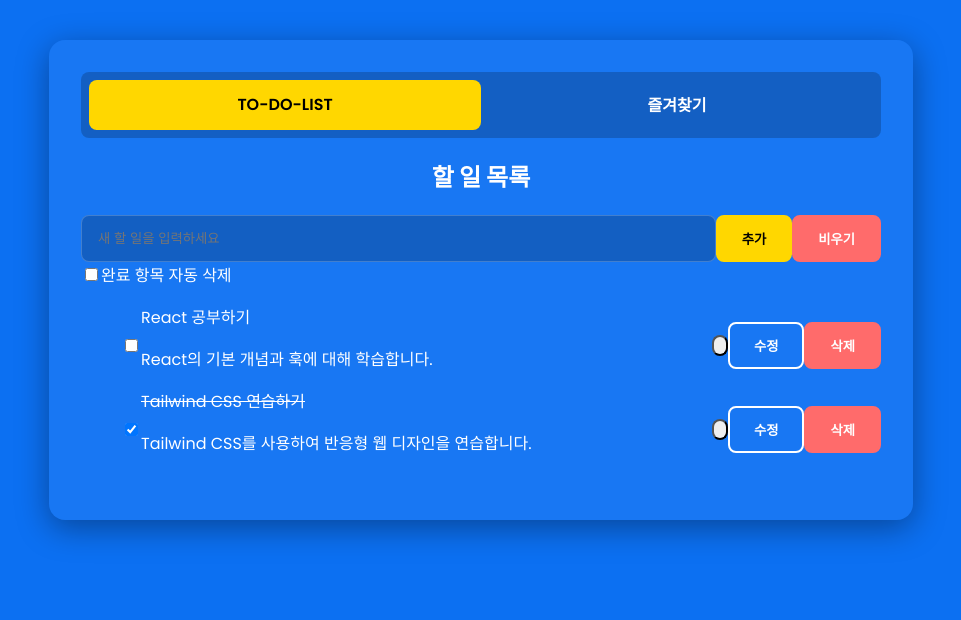
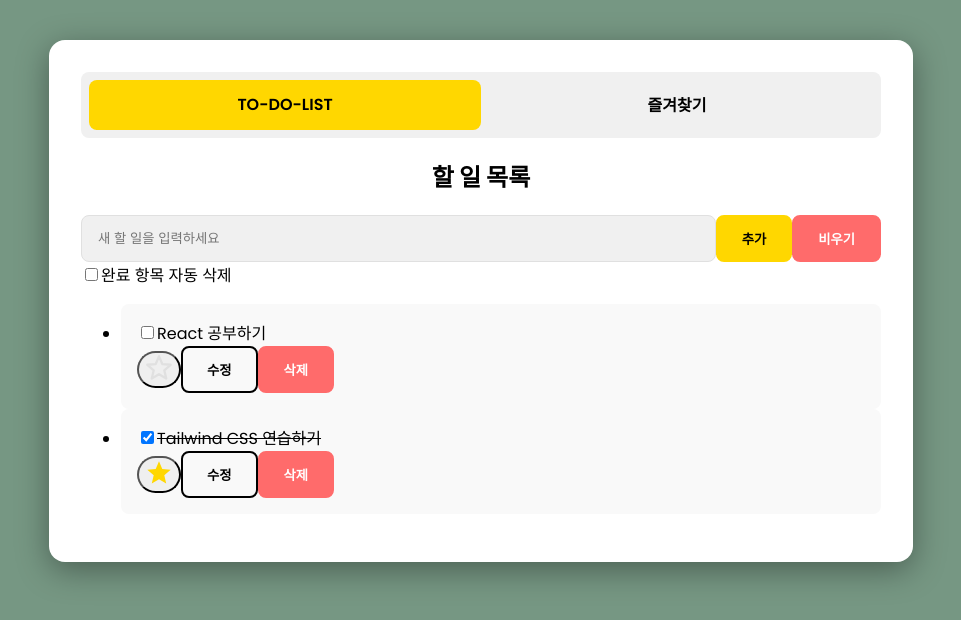
Before and after one commit to khs61254/Favorites_and_To-do-list, a React (Vite) app in the folder Favorites_and_To-do-list/: page / in a window 1280 px wide. Shown: the top 620 px of the page, without its empty margins (159-1120 px from the left). Built offline with nearby package versions, Linux system fonts and the light colour scheme.

Commit message:
GUI 2차 수정

```diff
--- a/Favorites_and_To-do-list/src/ModernDesign.css
+++ b/Favorites_and_To-do-list/src/ModernDesign.css
@@ -1,21 +1,22 @@
 :root {
-  --background-color: #0C70F2;
-  --card-background-color: rgba(255, 255, 255, 0.05);
-  --text-color: #FFFFFF;
+  --background-color: #769783;
+  --card-background-color: #FFFFFF;
+  --text-color-on-dark: #FFFFFF;
+  --text-color-on-light: #000000;
   --primary-accent-color: #FFD700;
   --secondary-accent-color: #FF6B6B;
-  --input-bg-color: rgba(0, 0, 0, 0.2);
-  --input-border-color: rgba(255, 255, 255, 0.2);
+  --input-bg-color: #f0f0f0;
+  --input-border-color: #e0e0e0;
   --input-focus-border-color: var(--primary-accent-color);
-  --button-border-color: var(--text-color);
-  --button-hover-bg-color: rgba(255, 255, 255, 0.1);
+  --button-border-color: #000000;
+  --button-hover-bg-color: #f0f0f0;
   --primary-button-bg-color: var(--primary-accent-color);
   --primary-button-text-color: #000000;
 }
 
 body {
   background-color: var(--background-color);
-  color: var(--text-color);
+  color: var(--text-color-on-dark);
   font-family: 'Poppins', sans-serif;
 }
 
@@ -28,6 +29,7 @@ body {
 
 .card {
   background-color: var(--card-background-color);
+  color: var(--text-color-on-light);
   border-radius: 1rem;
   padding: 2rem;
   width: 100%;
@@ -40,7 +42,7 @@ body {
   border: 1px solid var(--input-border-color);
   border-radius: 0.5rem;
   padding: 0.75rem 1rem;
-  color: var(--text-color);
+  color: var(--text-color-on-light);
   transition: border-color 0.2s ease-in-out;
 }
 
@@ -52,7 +54,7 @@ body {
 .btn {
   background-color: transparent;
   border: 2px solid var(--button-border-color);
-  color: var(--text-color);
+  color: var(--button-border-color);
   border-radius: 0.5rem;
   padding: 0.75rem 1.5rem;
   font-weight: 600;
@@ -72,7 +74,7 @@ body {
 
 .btn-danger {
   background-color: var(--secondary-accent-color);
-  color: var(--text-color);
+  color: var(--text-color-on-dark);
   border-color: var(--secondary-accent-color);
 }
 
@@ -89,7 +91,7 @@ body {
   padding: 0.75rem 1rem;
   border-radius: 0.5rem;
   font-weight: 600;
-  color: var(--text-color);
+  color: var(--text-color-on-light);
   cursor: pointer;
   transition: background-color 0.2s ease-in-out;
 }
@@ -98,3 +100,53 @@ body {
   background-color: var(--primary-accent-color);
   color: var(--primary-button-text-color);
 }
+
+.star-icon {
+  width: 1.75rem;
+  height: 1.75rem;
+  cursor: pointer;
+}
+
+.star-icon.important {
+  color: var(--primary-accent-color);
+}
+
+.star-icon.not-important {
+  color: var(--input-border-color);
+}
+
+.star-icon.not-important:hover {
+  color: var(--primary-accent-color);
+}
+
+.details-tooltip {
+  position: absolute;
+  left: 0;
+  top: 100%;
+  margin-top: 0.5rem;
+  width: auto;
+  white-space: nowrap;
+  padding: 0.5rem;
+  background-color: var(--card-background-color);
+  border: 2px solid var(--background-color);
+  border-radius: 0.375rem;
+  box-shadow: 0 4px 6px rgba(0, 0, 0, 0.1);
+  opacity: 0;
+  transition: opacity 0.2s ease-in-out;
+  z-index: 50;
+  color: var(--text-color-on-light);
+}
+
+.group:hover .details-tooltip {
+  opacity: 1;
+}
+
+.text-center {
+  text-align: center;
+}
+
+.list-item {
+  background-color: #f9f9f9;
+  padding: 1rem;
+  border-radius: 0.5rem;
+}
--- a/Favorites_and_To-do-list/src/components/BookmarkList.jsx
+++ b/Favorites_and_To-do-list/src/components/BookmarkList.jsx
@@ -108,7 +108,7 @@ const BookmarkList = ({ handleBookmarkClick }) => {
             <h3 className="text-xl font-bold mb-2">{category}</h3>
             <ul>
               {groupedBookmarks[category].map((bookmark) => (
-                <li key={bookmark.id} className="flex justify-between items-center p-3 border-b border-white/10">
+                <li key={bookmark.id} className="list-item flex justify-between items-center">
                   <div className="flex-grow">
                     <a
                       href={bookmark.url}
@@ -119,7 +119,7 @@ const BookmarkList = ({ handleBookmarkClick }) => {
                     >
                       {bookmark.name}
                     </a>
-                    <p className="text-sm text-white/70">{bookmark.subtitle}</p>
+                    <p className="text-sm">{bookmark.subtitle}</p>
                   </div>
                   <div className="flex items-center">
                     <button
--- a/Favorites_and_To-do-list/src/components/TodoList.jsx
+++ b/Favorites_and_To-do-list/src/components/TodoList.jsx
@@ -128,7 +128,7 @@ const TodoList = () => {
         {todos.map((todo) => (
           <li
             key={todo.id}
-            className={`flex items-center p-4 rounded-lg bg-white/5`}
+            className="list-item flex items-center"
           >
             {editingId === todo.id ? (
               <div className="flex-grow flex items-center">
@@ -160,7 +160,7 @@ const TodoList = () => {
                   <div className="relative group"
                     onDoubleClick={() => startDetailsEditing(todo.id, todo.details)}>
                     <span
-                      className={`text-lg ${todo.completed ? 'line-through text-white/50' : ''}`}>{todo.text}</span>
+                      className={`text-lg ${todo.completed ? 'line-through' : ''}`}>{todo.text}</span>
                     {todo.details && (
                       <div className="details-tooltip">
                         <p className="text-sm">{todo.details}</p>
```
